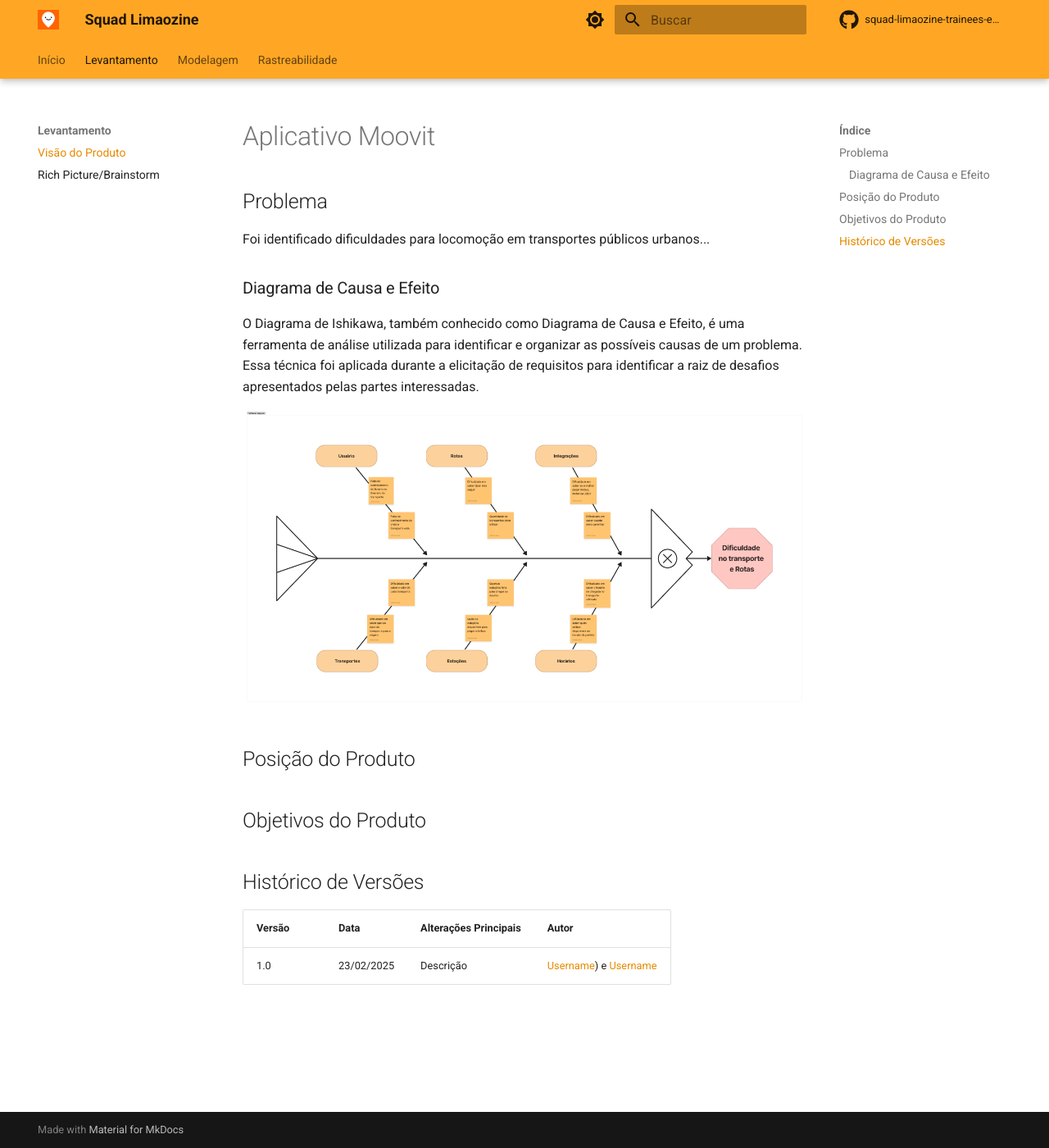
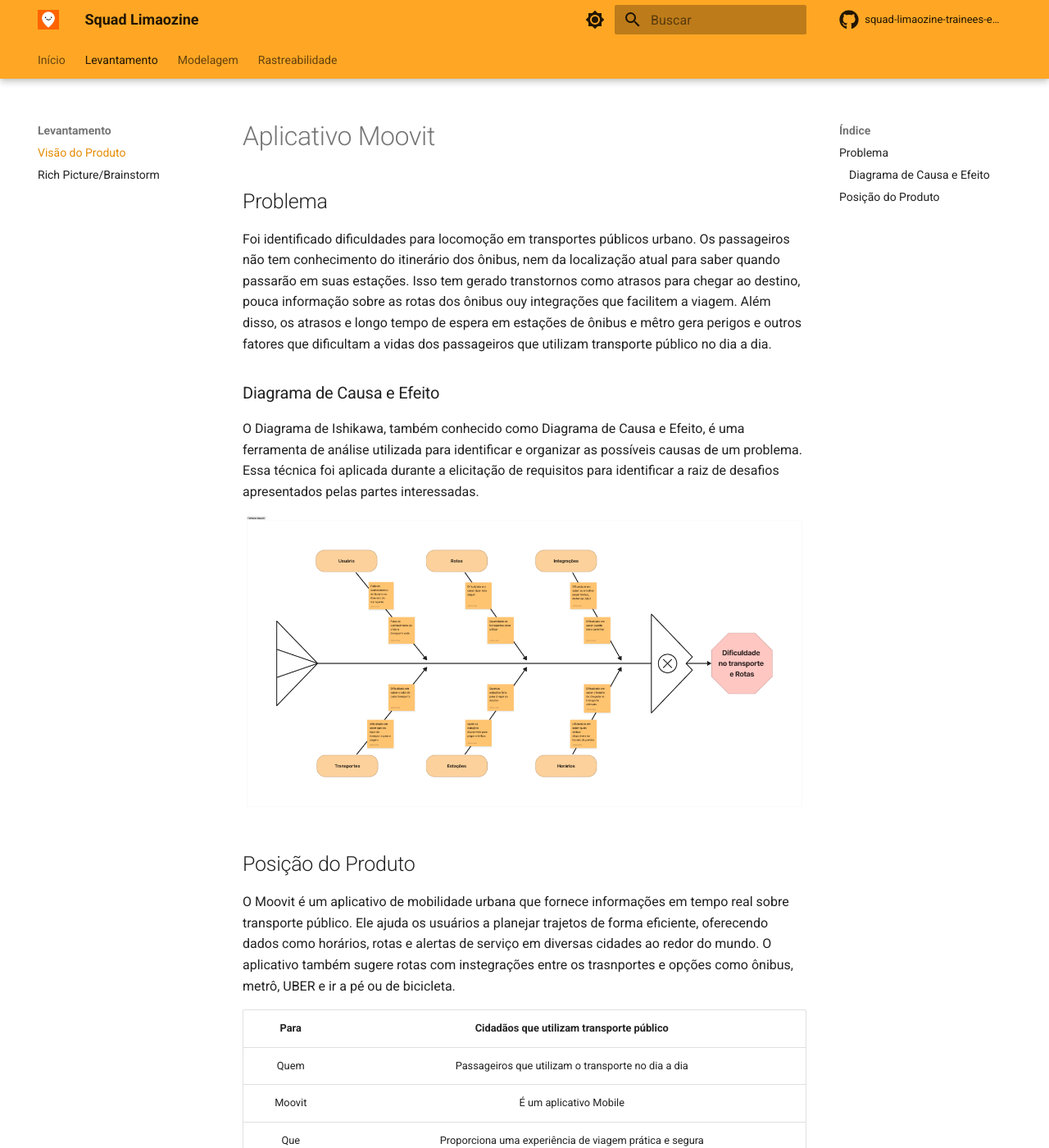
Before and after one commit to JeffersonSenaa/squad-limaozine-trainees-engNet, an MkDocs documentation site: the page built from docs/visao-produto.md, in a window 1280 px wide and 1400 px high. Shown: the whole window at 82% size. Built offline with MkDocs 1.6.1 and Material for MkDocs 9.7.7, drawn with Linux system fonts in a browser that asks for light colours; comment, search, counter and statistics services are not loaded; some of the changed text lies outside the part shown.

```diff
--- a/docs/visao-produto.md
+++ b/docs/visao-produto.md
@@ -1,7 +1,7 @@
 # Aplicativo Moovit
 
 ## Problema
-Foi identificado dificuldades para locomoção em transportes públicos urbanos...
+Foi identificado dificuldades para locomoção em transportes públicos urbano. Os passageiros não tem conhecimento do itinerário dos ônibus, nem da localização atual para saber quando passarão em suas estações. Isso tem gerado transtornos como atrasos para chegar ao destino, pouca informação sobre as rotas dos ônibus ouy integrações que facilitem a viagem. Além disso, os atrasos e longo tempo de espera em estações de ônibus e mêtro gera perigos e outros fatores que dificultam a vidas dos passageiros que utilizam transporte público no dia a dia.
 
 ### Diagrama de Causa e Efeito
 O Diagrama de Ishikawa, também conhecido como Diagrama de Causa e Efeito, é uma ferramenta de análise utilizada para identificar e organizar as possíveis causas de um problema. Essa técnica foi aplicada durante a elicitação de requisitos para identificar a raiz de desafios apresentados pelas partes interessadas.
@@ -9,11 +9,11 @@ O Diagrama de Ishikawa, também conhecido como Diagrama de Causa e Efeito, é um
 ![Diagrama](./img/fishbone_diagram.png)
 
 ## Posição do Produto
+O Moovit é um aplicativo de mobilidade urbana que fornece informações em tempo real sobre transporte público. Ele ajuda os usuários a planejar trajetos de forma eficiente, oferecendo dados como horários, rotas e alertas de serviço em diversas cidades ao redor do mundo. O aplicativo também sugere rotas com instegrações entre os trasnportes e opções como ônibus, metrô, UBER e ir a pé ou de bicicleta.
 
-## Objetivos do Produto
-
-## Histórico de Versões
-
-| Versão | Data       | Alterações Principais                                          | Autor                        |
-| ------ | ---------- | -------------------------------------------------------------- | ---------------------------- |
-| 1.0    | 23/02/2025 | Descrição                   | [Username](https://github.com/)) e [Username](https://github.com/) |
+|     Para      |                          **Cidadãos que utilizam transporte público**                      |
+| :-----------: | :-------------------------------------------------------------------------------------------: |
+|     Quem      |    Passageiros que utilizam o transporte no dia a dia  |
+| Moovit |    É um aplicativo Mobile |
+|      Que      |  Proporciona uma experiência de viagem prática e segura  |            Joomla        |
+| Nosso produto | Disponibiliza Recursos  que proporcionam maior interatividade para viajar com transportes públicos.  |
```
Also changed, not shown: docs/rich-picture.md (+5 -7 lines).
